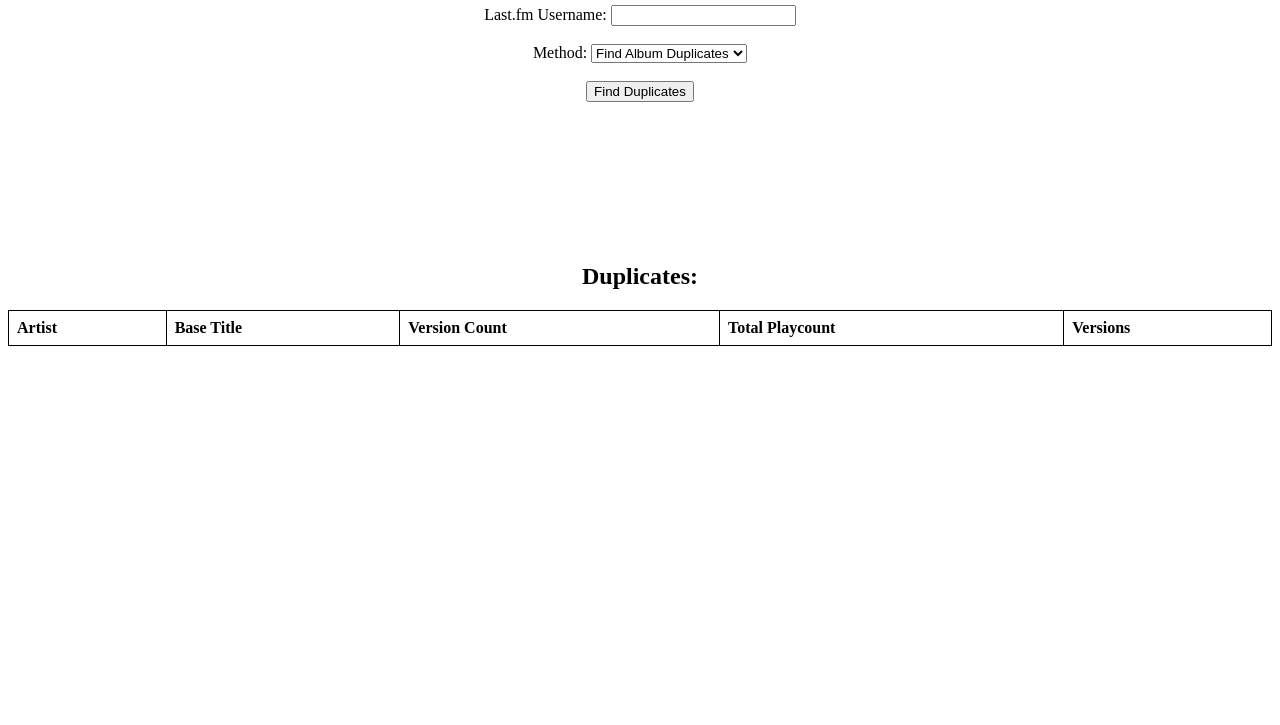
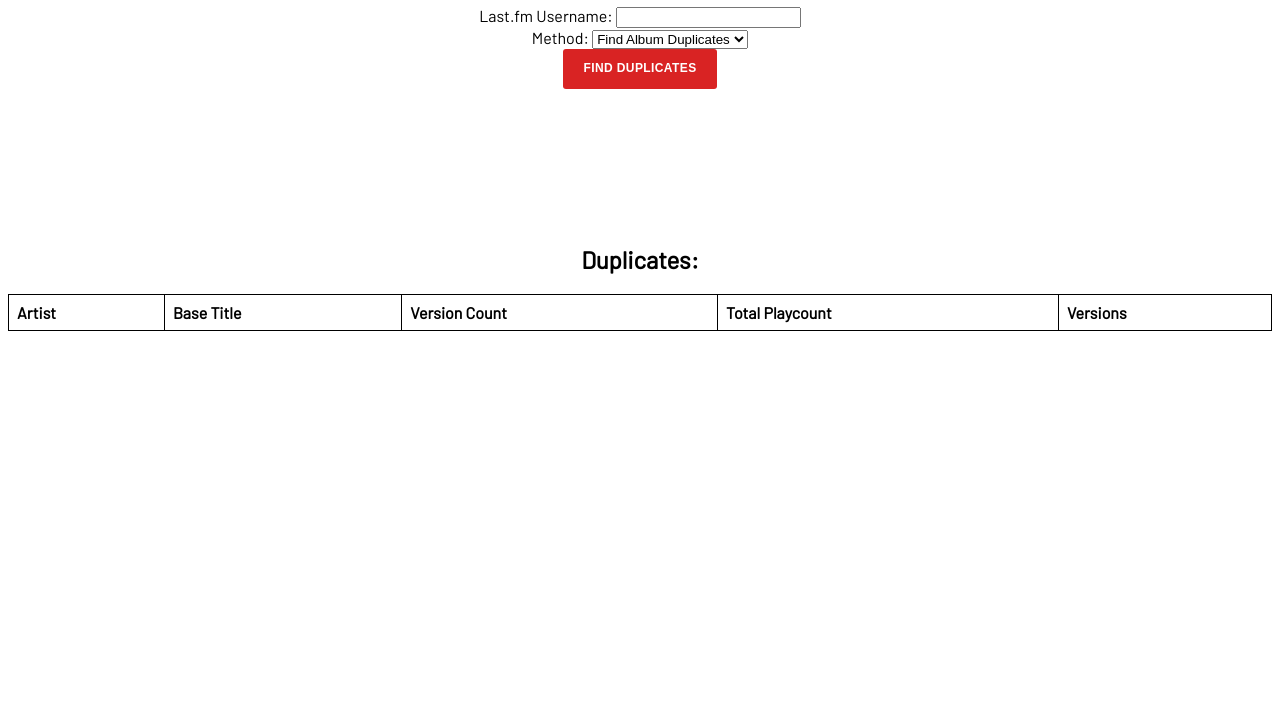
Before and after one commit to brookeknowles/lastfm-dupe-finder, a website: page public/index.html in a window 1280 px wide. Shown: the part 83-808 px from the top of the page. Drawn offline with Linux system fonts and the light colour scheme.

Commit message:
hopefully less ugly now

```diff
--- a/public/index.html
+++ b/public/index.html
@@ -8,21 +8,23 @@
   <div class="container">
     <div>
       <h1 class="title">Last.fm Duplicates Finder</h1>
-      <form action="/duplicates" method="post">
+      <form>
+        <div class="form-group">
           <label for="username">Last.fm Username:</label>
           <input type="text" id="username" name="username" required>
-        <br><br>
+        </div>
+        <div class="form-group">
           <label for="method">Method:</label>
           <select id="method" name="method" required>
             <option value="albums">Find Album Duplicates</option>
             <option value="tracks">Find Track Duplicates</option>
           </select>
-        <br><br>
+        </div>
         <input type="submit" value="Find Duplicates">
       </form>
     </div>
   </div>
-  <br>
+  <div class="log-container">
     <h2>Duplicates:</h2>
     <table id="duplicatesTable">
       <thead>
@@ -36,6 +38,7 @@
       </thead>
       <tbody id="duplicatesTableBody"></tbody>
     </table>
+  </div>
   <script src="script.js"></script>
 </body>
 </html>
--- a/public/script.js
+++ b/public/script.js
@@ -18,7 +18,7 @@ document.querySelector('form').addEventListener('submit', async (event) => {
   duplicatesTableBody.innerHTML = '';
 
   if (duplicates && duplicates.length > 0) {
-    duplicates.forEach((duplicate) => {
+    duplicates.forEach((duplicate, index) => {
       console.log('Processing Duplicate:', duplicate);
       const row = document.createElement('tr');
 
--- a/public/styles.css
+++ b/public/styles.css
@@ -1,3 +1,9 @@
+@import url('https://fonts.googleapis.com/css2?family=Barlow&display=swap');
+
+body {
+  font-family: 'Barlow', sans-serif;
+}
+
 table {
   border-collapse: collapse;
   width: 100%;
@@ -23,3 +29,26 @@ th, td {
 form {
   text-align: center;
 }
+
+input[type="submit"] {
+    background-color: #d92323;
+    border-radius: 3px;
+    border: #d92323;
+    color: #fff;
+    display: inline-block;
+    font-size: 12px;
+    font-weight: 700;
+    letter-spacing: 0.4px;
+    min-height: 40px;
+    min-width: 80px;
+    padding: 9px 20px 10px;
+    text-align: center;
+    text-transform: uppercase;
+    transition: background-color;
+    vertical-align: middle;
+}
+
+input[type="submit"]:hover {
+    background-color: #f71414;
+    cursor: pointer;
+}
```
Lines whose indentation alone changed are shown as unchanged.
